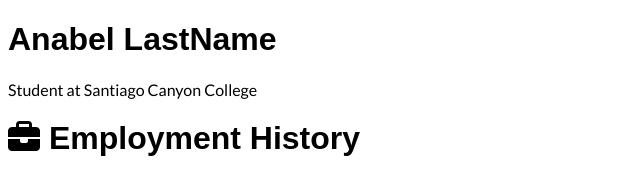
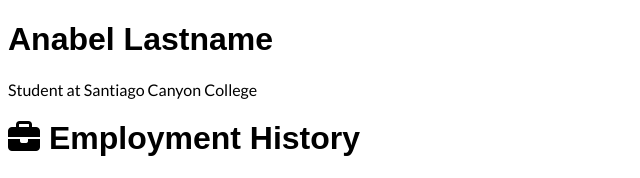
Before and after one commit to klickers/anabel, a website: page src/index.html in a window 1280 px wide. Shown: the part 425-603 px from the top of the page, 0-640 px from the left. Drawn offline with Linux system fonts and the light colour scheme; a web font is replaced by a local one.

Commit message:
Update index.html

```diff
--- a/src/index.html
+++ b/src/index.html
@@ -58,7 +58,7 @@
 
                 <!-- Person's details -->
                 <div class = "ab-person-details">
-                    <h1>Anabel LastName</h1>
+                    <h1>Anabel Lastname</h1>
                     <p>Student at Santiago Canyon College</p>
                 </div>
 
```
